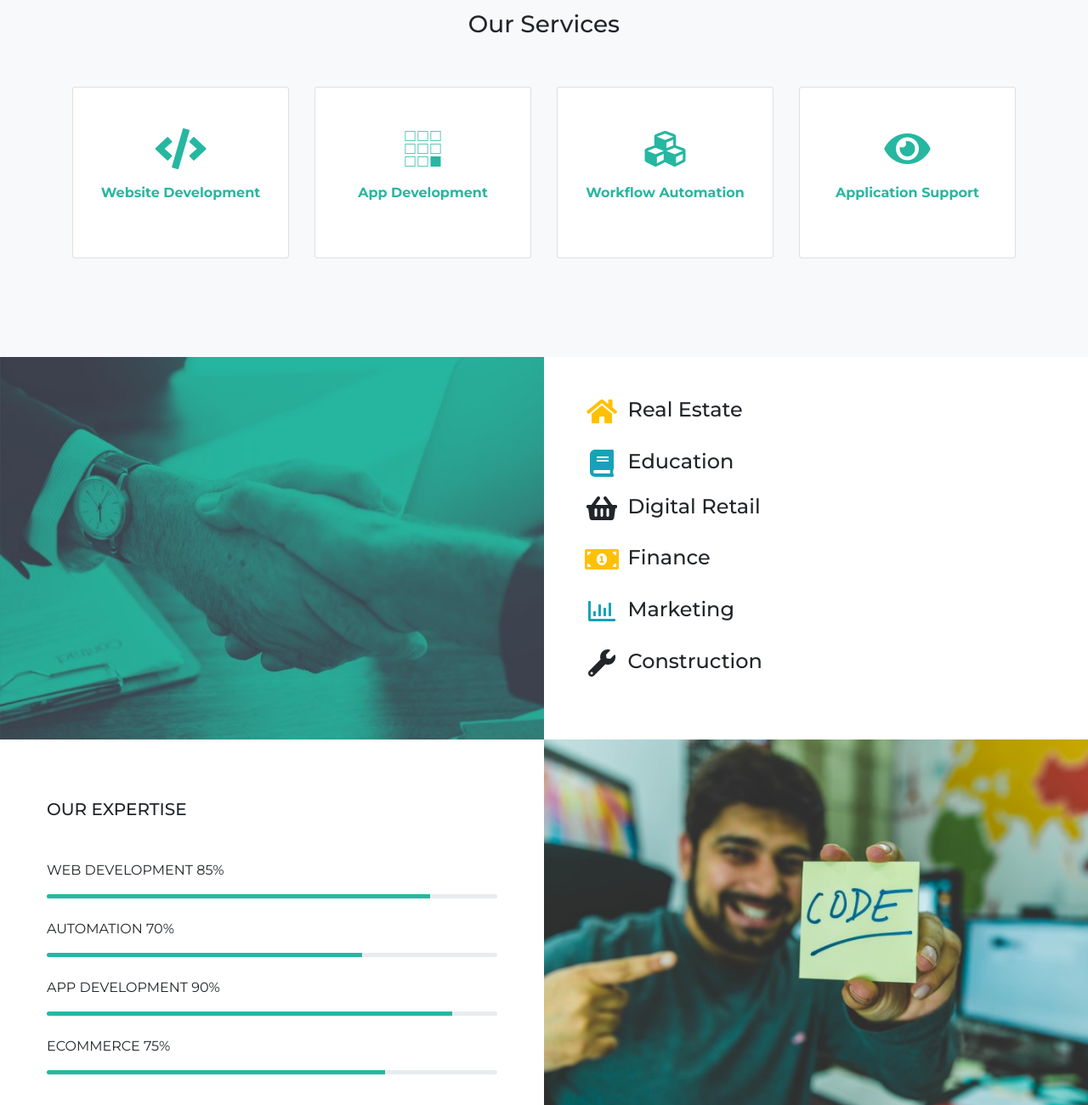
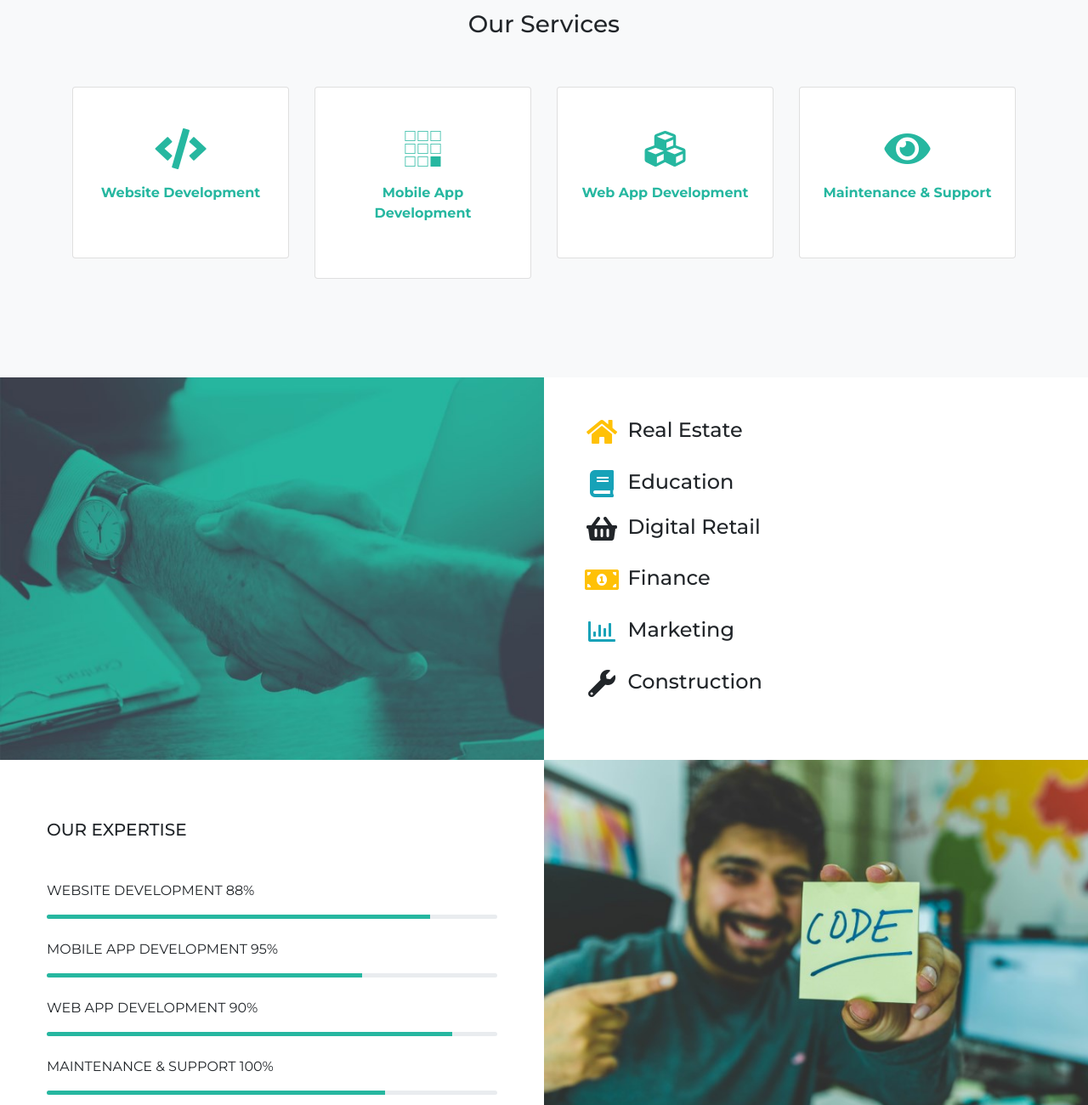
Before and after one commit to UntappedSoftware/UntappedSoftware.github.io, a plain HTML site: page index.html in a window 1280 px wide. Shown: the part 1500-2800 px from the top of the page at 85% size. Drawn offline with nearby package versions, Linux system fonts and the light colour scheme.

Commit message:
Update title, description, services.

```diff
--- a/index.html
+++ b/index.html
@@ -5,7 +5,7 @@
     <meta http-equiv="X-UA-Compatible" content="IE=edge">
     <meta name="viewport" content="width=device-width, initial-scale=1">
     <title>Untapped Software</title>
-    <meta name="description" content="An Untapped Solutions Website landing page"/>
+    <meta name="description" content="An Untapped Software Website landing page"/>
     <link href="https://fonts.googleapis.com/css?family=Montserrat:400,500,700" rel="stylesheet">
     <link href="https://use.fontawesome.com/releases/v5.0.9/css/all.css" rel="stylesheet">
     <link href="css/aos.css" rel="stylesheet">
@@ -17,7 +17,7 @@
   <body id="top">
     <header>
       <div class="container pt-4">
-        <nav class="navbar navbar-expand-lg navbar-dark bg-transparent px-0"><a class="text-white navbar-brand" href="#">Untapped Solutions</a>
+        <nav class="navbar navbar-expand-lg navbar-dark bg-transparent px-0"><a class="text-white navbar-brand" href="#">Untapped Software</a>
           <button class="navbar-toggler" type="button" data-toggle="collapse" data-target="#da-navbarNav" aria-controls="da-navbarNav" aria-expanded="false" aria-label="Toggle navigation"><span class="navbar-toggler-icon"></span></button>
           <div class="collapse navbar-collapse text-uppercase" id="da-navbarNav">
             <ul class="navbar-nav ml-auto">
@@ -34,7 +34,7 @@
         <div class="container">
           <div class="col-md-10 col-sm-12 px-0 mx-0">
             <h2 class="display-3" style="margin-left:-6px;">We Are Untapped</h2>
-            <h3 class="h5 mt-3">We are software developers who build and maintain mobile apps, web apps, and websites. If you need to build a new app or need support & maintenance for one that is already built, contact us today!</h3><a class="smooth-scroll btn btn-outline-light mt-4" href="#learn">Learn More</a>
+            <h3 class="h5 mt-3">We're Software Developers who build and maintain Mobile apps, Web apps, and Websites. If you need to build a new app or need Support & Maintenance for one that is already built, Contact Us Today!</h3><a class="smooth-scroll btn btn-outline-light mt-4" href="#learn">Learn More</a>
           </div>
         </div>
       </div>
@@ -92,7 +92,7 @@
           <div class="card mb-3">
             <div class="card-body py-5" data-aos="zoom-in" data-aos-duration="1000">
               <div class="text-primary"><i class="pb-3 fab fa-buromobelexperte fa-3x"></i>
-                <p class="font-weight-bold">App Development</p>
+                <p class="font-weight-bold">Mobile App Development</p>
               </div>
               <!-- <p>Lorem ipsum dolor sit amet consectetur adipiscing elit primis rutrum, nullam tempor malesuada laoreet tempus blandit pretium etc.</p> -->
             </div>
@@ -102,7 +102,7 @@
           <div class="card mb-3">
             <div class="card-body py-5" data-aos="zoom-in" data-aos-duration="1500">
               <div class="text-primary"><i class="pb-3 fas fa-cubes fa-3x"></i>
-                <p class="font-weight-bold">Workflow Automation</p>
+                <p class="font-weight-bold">Web App Development</p>
               </div>
               <!-- <p>Lorem ipsum dolor sit amet consectetur adipiscing elit primis rutrum, nullam tempor malesuada laoreet tempus blandit pretium etc.</p> -->
             </div>
@@ -112,7 +112,7 @@
           <div class="card mb-3">
             <div class="card-body py-5" data-aos="zoom-in" data-aos-duration="2000">
               <div class="text-primary"><i class="pb-3 fas fa-eye fa-3x"></i>
-                <p class="font-weight-bold">Application Support</p>
+                <p class="font-weight-bold">Maintenance & Support</p>
               </div>
               <!-- <p>Lorem ipsum dolor sit amet consectetur adipiscing elit primis rutrum, nullam tempor malesuada laoreet tempus blandit pretium etc.</p> -->
             </div>
@@ -208,25 +208,25 @@
       <div class="container text-uppercase">
         <h3 class="h5 mb-5">Our Expertise</h3>
         <div class="col px-0 mb-4">
-          <p>Web Development 85%</p>
+          <p>Website Development 88%</p>
           <div class="progress" style="height: 5px;">
             <div class="progress-bar" data-aos="progress-full" data-aos-offset="10" data-aos-duration="2000" role="progressbar" style="width: 85%;" aria-valuenow="25" aria-valuemin="0" aria-valuemax="100"></div>
           </div>
         </div>
         <div class="col px-0 mb-4">
-          <p>Automation 70%</p>
+          <p>Mobile App Development 95%</p>
           <div class="progress" style="height: 5px;">
             <div class="progress-bar" data-aos="progress-full" data-aos-offset="10" data-aos-duration="2000" role="progressbar" style="width: 70%;" aria-valuenow="25" aria-valuemin="0" aria-valuemax="100"></div>
           </div>
         </div>
         <div class="col px-0 mb-4">
-          <p>App Development 90%</p>
+          <p>Web App Development 90%</p>
           <div class="progress" style="height: 5px;">
             <div class="progress-bar" data-aos="progress-full" data-aos-offset="10" data-aos-duration="2000" role="progressbar" style="width: 90%;" aria-valuenow="25" aria-valuemin="0" aria-valuemax="100"></div>
           </div>
         </div>
         <div class="col px-0 mb-4">
-          <p>eCommerce 75%</p>
+          <p>Maintenance & Support 100%</p>
           <div class="progress" style="height: 5px;">
             <div class="progress-bar" data-aos="progress-full" data-aos-offset="10" data-aos-duration="2000" role="progressbar" style="width: 75%;" aria-valuenow="25" aria-valuemin="0" aria-valuemax="100"></div>
           </div>
```
